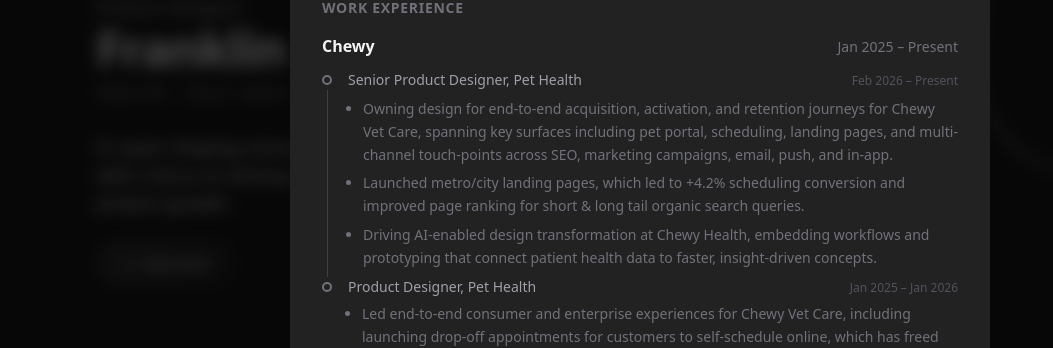
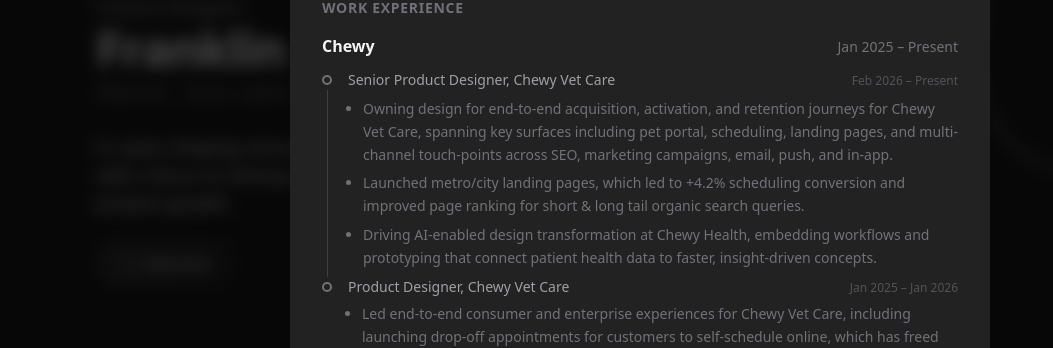
Before and after one commit to frankhuynhs1/Design-Portfolio, a Next.js app: page / in a window 1280 px wide. Both pictures are taken after a click on the button "Resume". Shown: the part 279-627 px from the top of the page, without its empty margins (0-1053 px from the left). Built offline with nearby package versions, Linux system fonts and the light colour scheme; a web font is replaced by a local one.

Commit message:
pet health --> cvc

```diff
--- a/app/components/Navbar.tsx
+++ b/app/components/Navbar.tsx
@@ -196,7 +196,7 @@ export default function Navbar() {
                       <div className="flex items-center gap-4">
                         <div className="h-2.5 w-2.5 shrink-0 rounded-full border-2 border-zinc-500" />
                         <div className="flex flex-1 items-baseline justify-between gap-2">
-                          <p className="text-sm font-medium text-zinc-400">Senior Product Designer, Pet Health</p>
+                          <p className="text-sm font-medium text-zinc-400">Senior Product Designer, Chewy Vet Care</p>
                           <span className="shrink-0 text-xs text-zinc-600">Feb 2026 – Present</span>
                         </div>
                       </div>
@@ -210,7 +210,7 @@ export default function Navbar() {
                       <div className="flex items-center gap-4">
                         <div className="h-2.5 w-2.5 shrink-0 rounded-full border-2 border-zinc-500" />
                         <div className="flex flex-1 items-baseline justify-between gap-2">
-                          <p className="text-sm font-medium text-zinc-400">Product Designer, Pet Health</p>
+                          <p className="text-sm font-medium text-zinc-400">Product Designer, Chewy Vet Care</p>
                           <span className="shrink-0 text-xs text-zinc-600">Jan 2025 – Jan 2026</span>
                         </div>
                       </div>
```
